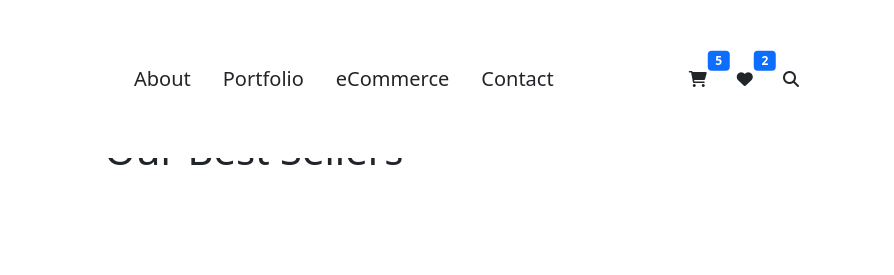
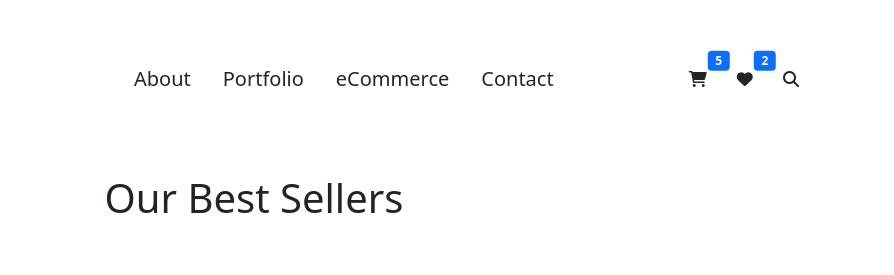
Before and after one commit to normanleonor1961/mypersonalwebsite, a plain HTML site: page ecommerce.html in a window 1280 px wide. Shown: the top 275 px of the page, 386-1280 px from the left. Drawn offline with nearby package versions, Linux system fonts and the light colour scheme.

Commit message:
Update ecommerce.html

```diff
--- a/ecommerce.html
+++ b/ecommerce.html
@@ -133,7 +133,7 @@
     </div>
     <!-- ------Main------ -->
     <main>
-      <h1 class='text-center'>Our Best Sellers</h1>
+      <h1 class='text-center pt-5'>Our Best Sellers</h1>
     <section id="specials" class="py-5">
         <div class="container">
           <div class="title text-center py-5">
```
